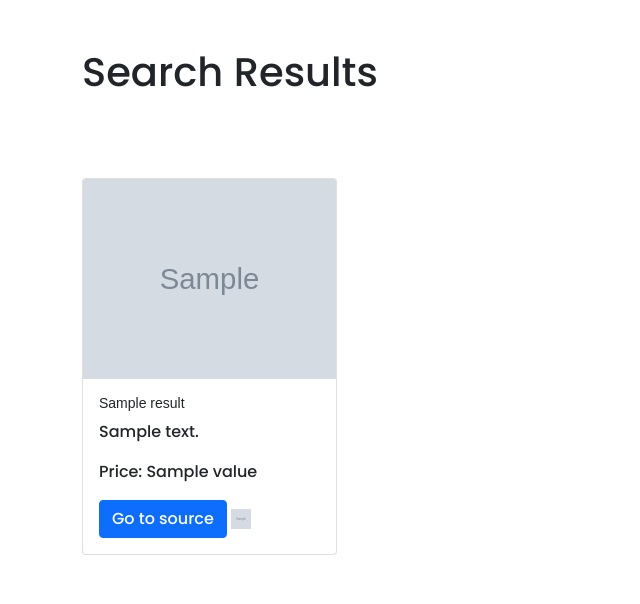
After one commit to rishavnathpati/ShopSavvy, a Flask app: template templates/results.html in a window 1280 px wide. The commit adds this page. Shown: the top 604 px of the page, without its empty margins (0-640 px from the left). Run offline with Flask 3, Linux system fonts and the light colour scheme; the template is opened without the code that fills it: most values are stand-ins (such as "Sample title", 1, 10 or a date in 2020); grey boxes marked "Sample" are stand-in pictures.

Commit message:
Working basic search and sort

```diff
--- a/app.py
+++ b/app.py
@@ -1,23 +1,66 @@
+import os
+import subprocess
 from flask import Flask, render_template, request, redirect, url_for
-import requests
+from werkzeug.utils import secure_filename
+from serpapi import GoogleSearch
+
+UPLOAD_FOLDER = 'uploads'
 
 app = Flask(__name__)
+app.config['UPLOAD_FOLDER'] = UPLOAD_FOLDER
+
+def upload_image(image_path):
+    try:
+        result = subprocess.run(['images-upload-cli', '-h', 'imgur', image_path], capture_output=True, text=True)
+        if result.returncode == 0:
+            image_url = result.stdout.strip()
+            print(f'Image uploaded successfully: {image_url}')
+            return image_url
+        else:
+            print(f'Error uploading image: {result.stderr.strip()}')
+            return None
+    except Exception as e:
+        print(f'Error uploading image: {str(e)}')
+        return None
 
 @app.route('/')
 def home():
     return render_template('index.html')
 
 @app.route('/search', methods=['POST'])
-def search():
-    search_item = request.form.get('search_item')
-    if search_item:
-        url = f"http://api.scraperapi.com?api_key=bd4c71356f9f72977ada71b9ba911ba5&url=https://www.google.com/search?q={search_item}&render=true"
-        response = requests.get(url)
-        # It would be better to parse this response and render it in a user-friendly way.
-        # Just returning raw HTML won't give a good user experience.
-        return response.text
-    else:
-        return redirect(url_for('home'))
+def upload_file():
+    if 'file' not in request.files:
+        return redirect(request.url)
+    file = request.files['file']
+    if file.filename == '':
+        return redirect(request.url)
+    if file:
+        filename = secure_filename(file.filename)
+        file_path = os.path.join(app.config['UPLOAD_FOLDER'], filename)
+        file.save(file_path)
+        image_url = upload_image(file_path)
+        if image_url is not None:
+            params = {
+                "engine": "google_lens",
+                "url": image_url,
+                "api_key": "0f27d0f205a1366cb097a52480fc6aaa37fb48b457056337d6354bb6cc9729ea"
+            }
+            search = GoogleSearch(params)
+            results = search.get_dict()
+            visual_matches = results["visual_matches"]
 
-if __name__ == "__main__":
+            # Ensure all results have a price and convert to float
+            visual_matches = [result for result in visual_matches if 'price' in result and 'extracted_value' in result['price']]
+            for result in visual_matches:
+                result['price']['extracted_value'] = float(result['price']['extracted_value'])
+
+            # Sort by price (lowest to highest) and select top 20
+            visual_matches = sorted(visual_matches, key=lambda k: k['price']['extracted_value'])[:20]
+
+            return render_template('results.html', results=visual_matches)
+        else:
+            return "Error uploading image"
+    return redirect(request.url)
+
+if __name__ == '__main__':
     app.run(debug=True)
--- a/templates/index.html
+++ b/templates/index.html
@@ -22,10 +22,11 @@
             <h1>Discover the Latest Fashion Trends.</h1>
             <h3>Shop for Men, Women, and Children.</h3>
             <p>Ready to upgrade your wardrobe? Enter your email to get started.</p>
-            <form action="/search" method="POST" class="email-signup">
-                <input type="text" name="search_item" placeholder="Product name" required>
+            <form action="/search" method="POST" enctype="multipart/form-data">
+                <input type="file" name="file" accept="image/*">
                 <button type="submit">Search</button>
             </form>
+
         </div>
     </div>
 
--- /dev/null
+++ b/templates/results.html
@@ -0,0 +1,55 @@
+<!doctype html>
+<html lang="en">
+  <head>
+    <!-- Required meta tags -->
+    <meta charset="utf-8">
+    <meta name="viewport" content="width=device-width, initial-scale=1.0">
+    <link rel="shortcut icon" href="{{ url_for('static', filename='Assets/favicon.png') }}" type="image/x-icon">
+    <link rel="stylesheet" href="{{ url_for('static', filename='style.css') }}">
+    <title>Fashion Hub - Shop the Latest Trends</title>
+
+    <!-- Bootstrap CSS -->
+    <link href="https://cdn.jsdelivr.net/npm/bootstrap@5.1.3/dist/css/bootstrap.min.css" rel="stylesheet" integrity="sha384-1BmE4kWBq78iYhFldvKuhfTAU6auU8tT94WrHftjDbrCEXSU1oBoqyl2QvZ6jIW3" crossorigin="anonymous">
+
+    <style>
+      .card-img-top {
+        width: 100%;
+        height: 200px;
+        object-fit: cover;
+      }
+      .source-icon {
+        height: 20px;
+        width: 20px;
+      }
+      .card-title {
+        font-size: 0.875rem; /* Adjust as needed */
+        font-family: Arial, sans-serif; /* Adjust as needed */
+      }
+    </style>
+
+    <title>Search Results</title>
+  </head>
+  <body>
+    <div class="container">
+      <h1 class="mt-5">Search Results</h1>
+      <div class="row">
+        {% for result in results %}
+        <div class="col-md-3">
+          <div class="card mt-4">
+            <img src="{{ result.thumbnail }}" class="card-img-top" alt="...">
+            <div class="card-body">
+              <h5 class="card-title">{{ result.title }}</h5>
+              <p class="card-text">{{ result.description }}</p>
+              {% if result.price %}
+              <p class="card-text">Price: {{ result.price.value }}</p>
+              {% endif %}
+              <a href="{{ result.link }}" class="btn btn-primary">Go to source</a>
+              <img src="{{ result.source_icon }}" class="source-icon" alt="source icon">
+            </div>
+          </div>
+        </div>
+        {% endfor %}
+      </div>
+    </div>
+  </body>
+</html>
```
Also changed, not shown: test.py (added, +12 -0 lines), uploads/amzn.jpg (added), uploads/img.jpg (added).
